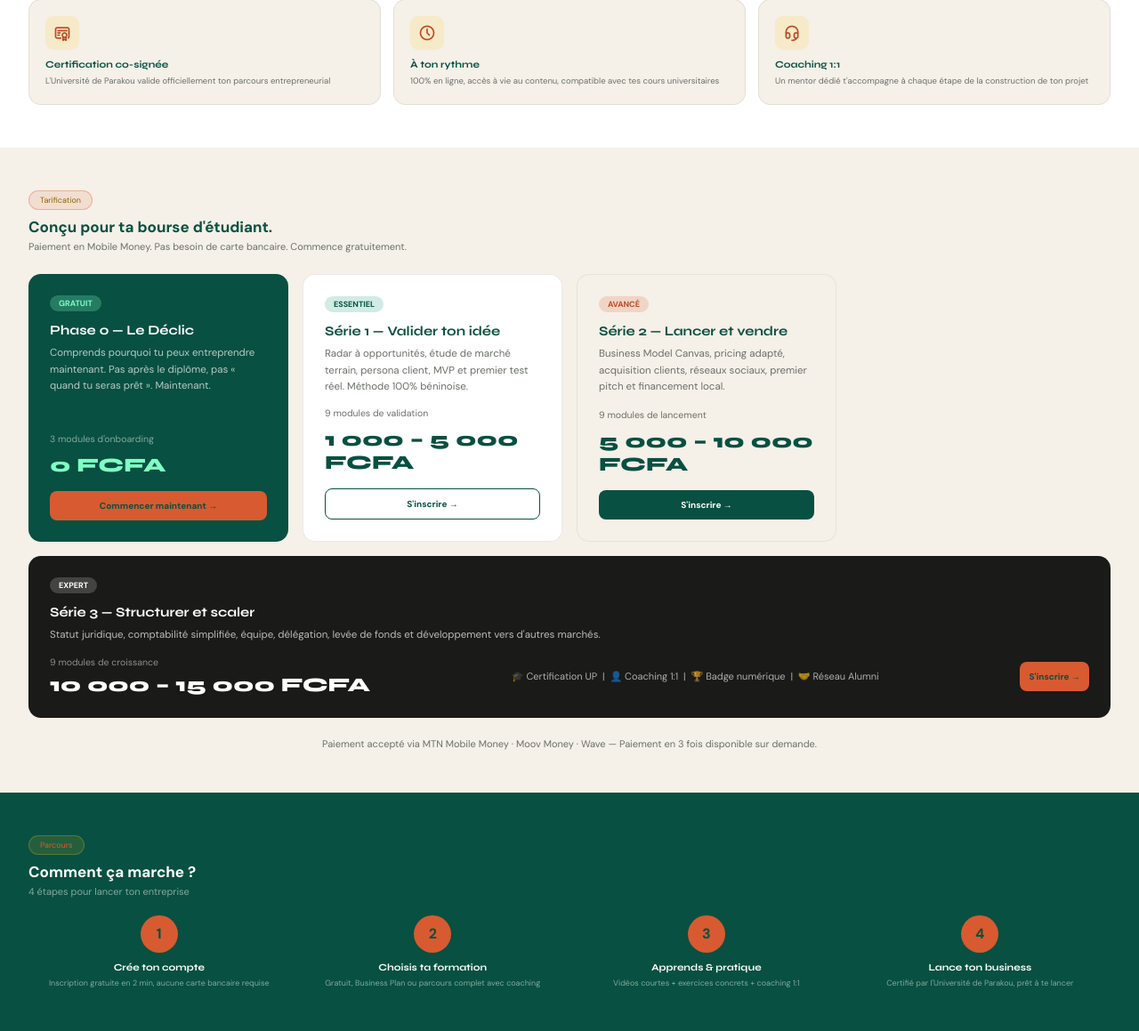
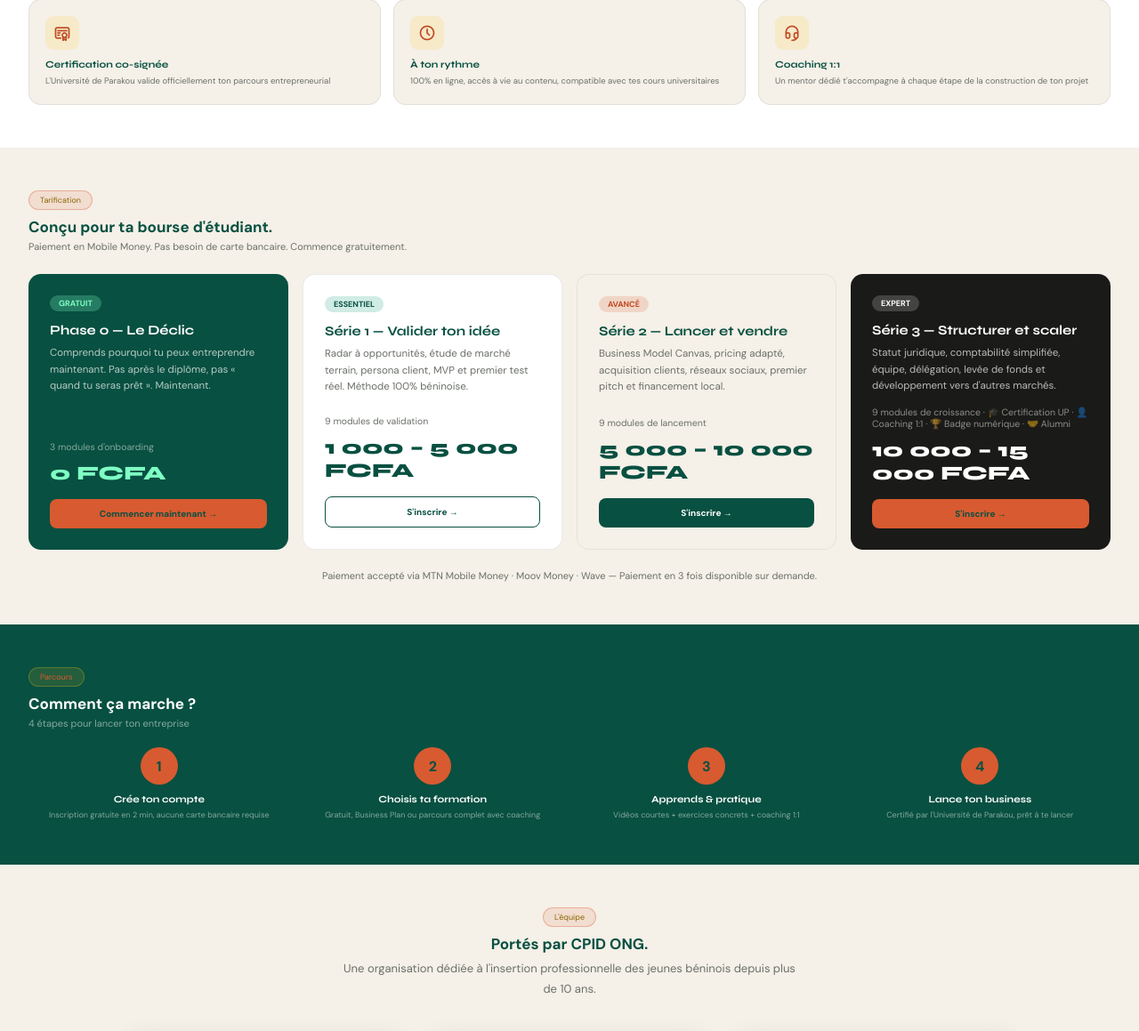
Before and after one commit to aichatoubiosanna46-commits/entrepreneurship-lab, a PHP site: page /entrepreneurship-lab/ in a window 1280 px wide. Shown: the part 3001-4160 px from the top of the page at 89% size. Run offline with PHP 8.4, Linux system fonts and the light colour scheme; data that the repository does not hold is empty; some libraries are stand-ins or nearby versions.

Commit message:
Carte EXPERT des tarifs alignée au format des 3 autres cartes (carré, non pleine largeur)
Co-Authored-By: Claude Sonnet 4.6 <noreply@anthropic.com>
Claude-Session: https://claude.ai/code/session_01XA19C2RJtgUwt6HZBWwcof

```diff
--- a/index.php
+++ b/index.php
@@ -638,19 +638,14 @@ img { max-width: 100%; }
       <div style="font-family:'Syne',sans-serif;font-size:22px;font-weight:800;color:var(--navy);margin-bottom:16px">5 000 – 10 000 FCFA</div>
       <a href="<?= SITE_URL ?>/register.php" class="btn-pricing">S'inscrire →</a>
     </div>
-    <!-- Série 3 — EXPERT (fond noir #1a1a18, badge blanc semi-transparent, pleine largeur) -->
-    <div style="background:#1A1A18;color:#fff;border-radius:var(--radius-lg);padding:24px;display:flex;flex-direction:column;grid-column:1 / -1">
+    <!-- Série 3 — EXPERT (fond noir #1a1a18, badge blanc semi-transparent) -->
+    <div style="background:#1A1A18;color:#fff;border-radius:var(--radius-lg);padding:24px;display:flex;flex-direction:column">
       <span style="display:inline-block;background:rgba(255,255,255,.18);color:#fff;font-size:9px;font-weight:700;padding:3px 10px;border-radius:100px;margin-bottom:12px;align-self:flex-start">EXPERT</span>
       <h4 style="font-family:'Syne',sans-serif;font-size:15px;font-weight:700;margin-bottom:8px">Série 3 — Structurer et scaler</h4>
-      <p style="font-size:11.5px;color:rgba(255,255,255,.7);line-height:1.6;margin-bottom:14px">Statut juridique, comptabilité simplifiée, équipe, délégation, levée de fonds et développement vers d'autres marchés.</p>
-      <div style="display:flex;flex-wrap:wrap;gap:14px;align-items:center;justify-content:space-between">
-        <div>
-          <p style="font-size:10.5px;color:rgba(255,255,255,.5);margin-bottom:6px">9 modules de croissance</p>
-          <div style="font-family:'Syne',sans-serif;font-size:22px;font-weight:800;color:#fff">10 000 – 15 000 FCFA</div>
-        </div>
-        <p style="font-size:11px;color:rgba(255,255,255,.65)">🎓 Certification UP &nbsp;|&nbsp; 👤 Coaching 1:1 &nbsp;|&nbsp; 🏆 Badge numérique &nbsp;|&nbsp; 🤝 Réseau Alumni</p>
-        <a href="<?= SITE_URL ?>/register.php" class="btn-pricing gold">S'inscrire →</a>
-      </div>
+      <p style="font-size:11.5px;color:rgba(255,255,255,.7);line-height:1.6;margin-bottom:14px;flex:1">Statut juridique, comptabilité simplifiée, équipe, délégation, levée de fonds et développement vers d'autres marchés.</p>
+      <p style="font-size:10.5px;color:rgba(255,255,255,.5);margin-bottom:10px">9 modules de croissance · 🎓 Certification UP · 👤 Coaching 1:1 · 🏆 Badge numérique · 🤝 Alumni</p>
+      <div style="font-family:'Syne',sans-serif;font-size:22px;font-weight:800;color:#fff;margin-bottom:16px">10 000 – 15 000 FCFA</div>
+      <a href="<?= SITE_URL ?>/register.php" class="btn-pricing gold">S'inscrire →</a>
     </div>
   </div>
   <p style="text-align:center;font-size:11px;color:var(--text-muted);margin-top:22px">Paiement accepté via MTN Mobile Money · Moov Money · Wave — Paiement en 3 fois disponible sur demande.</p>
```
